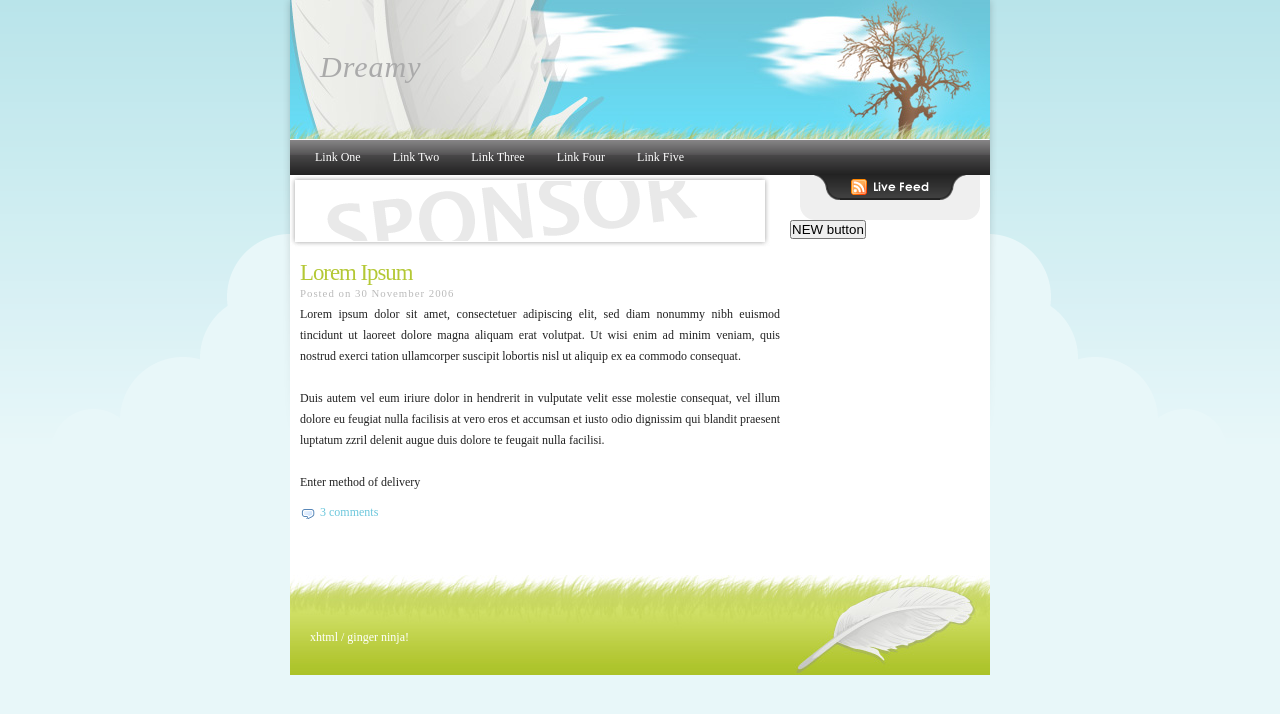
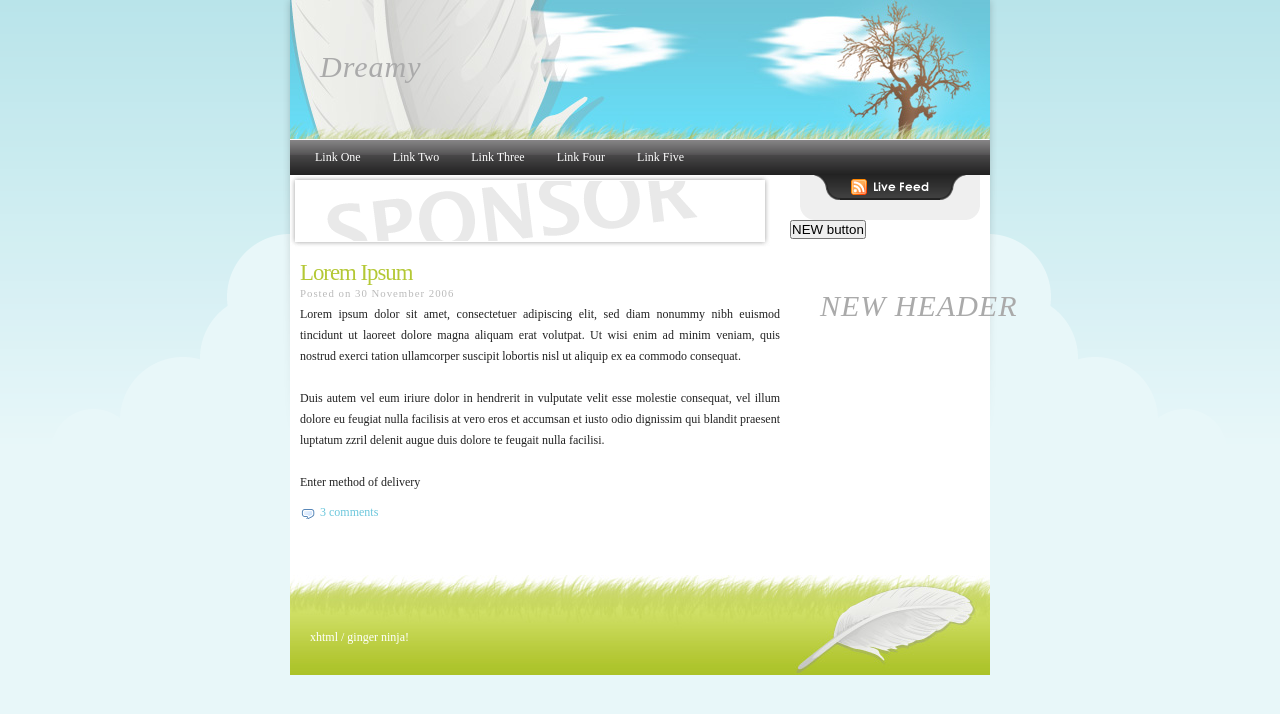
Before and after one commit to webmic/dreamy, a plain HTML site: page index.html in a window 1280 px wide. Drawn offline with Linux system fonts and the light colour scheme.

Commit message:
NEW HEADER added

```diff
--- a/index.html
+++ b/index.html
@@ -47,6 +47,7 @@
 		</div>
 	</div>
 	<button>NEW button</button>
+	<h1>NEW HEADER</h1>
 	<div id="footer">
 		<div id="footer-valid">
 			<a href="http://validator.w3.org/check/referer">xhtml</a> / <a href="http://www.ginger-ninja.net/">ginger ninja!</a>
```
